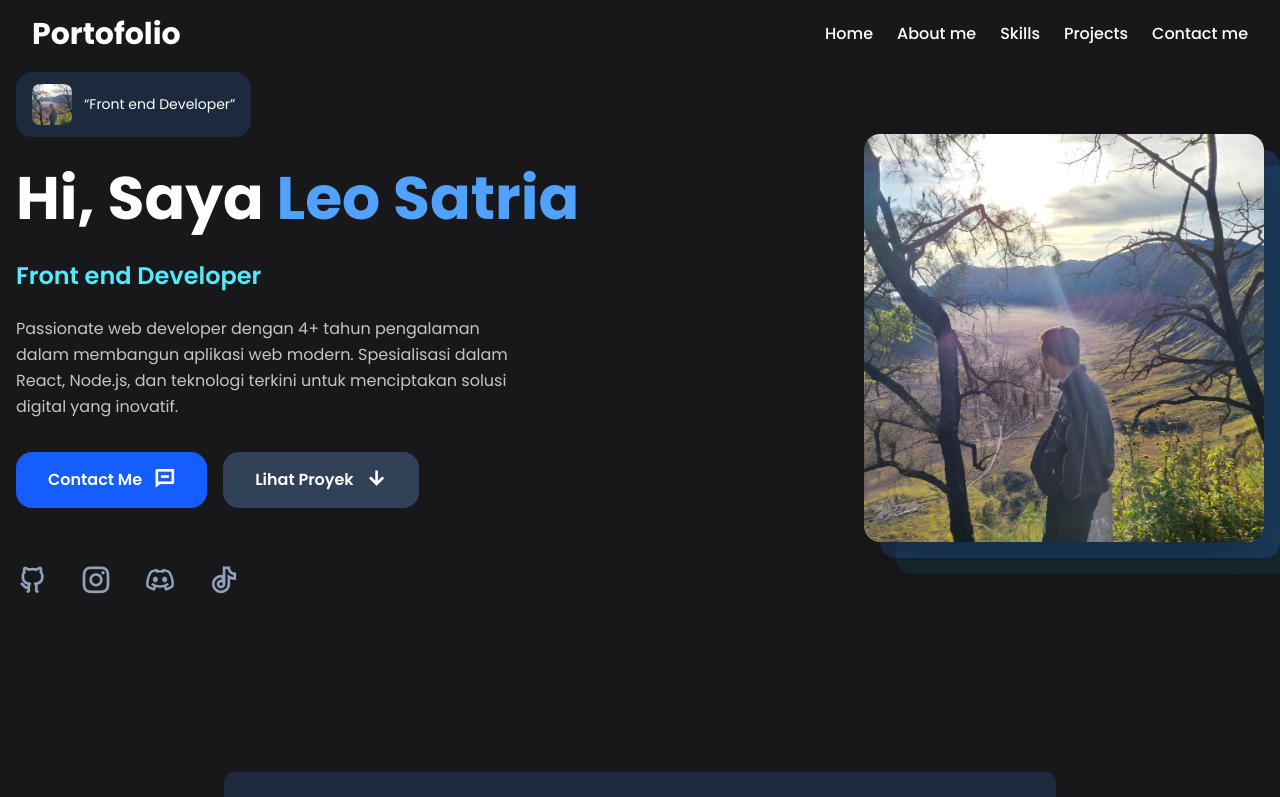
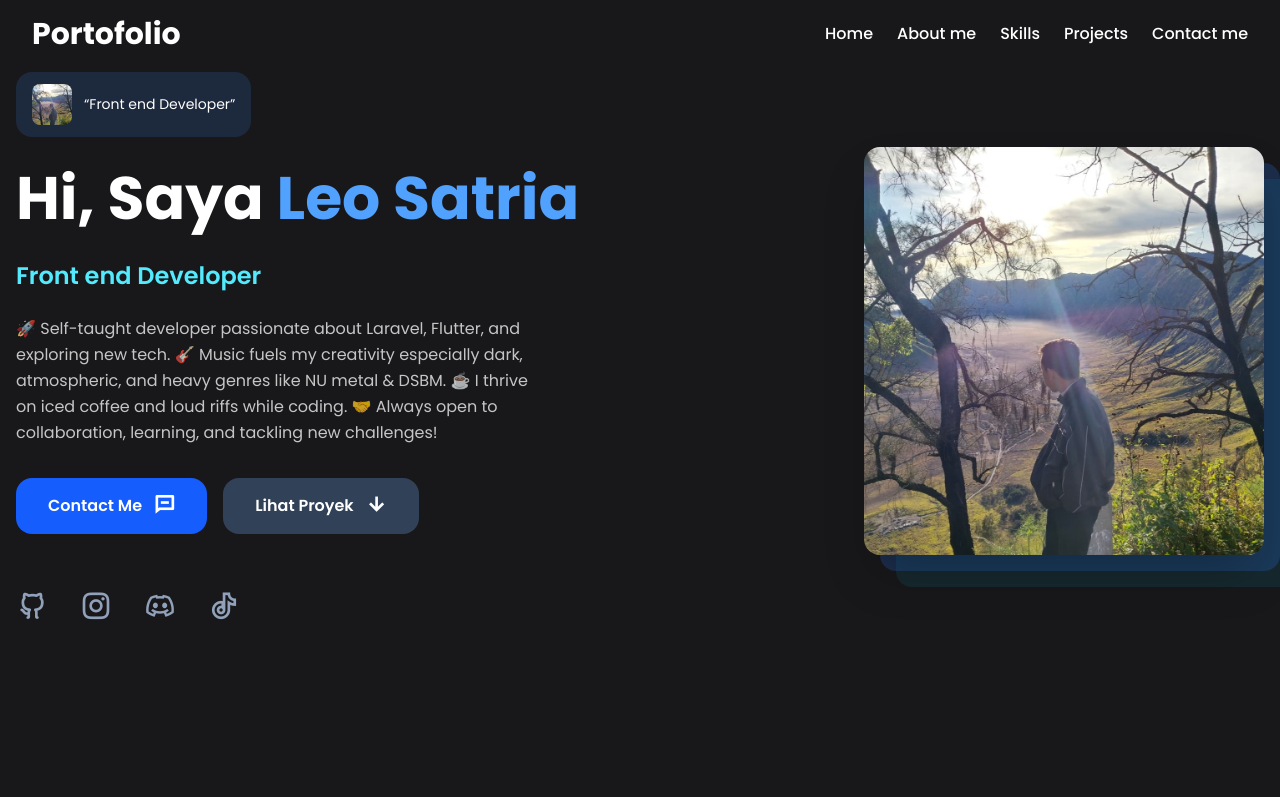
Before and after one commit to Vendettaa666/Vendettaa666, a React (Vite) app: page / in a window 1280 px wide. Shown: the top 797 px of the page. Built offline with nearby package versions, Linux system fonts and the light colour scheme.

Commit message:
update: bio

```diff
--- a/src/App.jsx
+++ b/src/App.jsx
@@ -28,9 +28,10 @@ function App() {
           </h2>
 
           <p className="text-sm sm:text-base leading-relaxed mb-6 lg:mb-8 opacity-75 max-w-lg mx-auto lg:mx-0">
-            Passionate web developer dengan 4+ tahun pengalaman dalam membangun
-            aplikasi web modern. Spesialisasi dalam React, Node.js, dan
-            teknologi terkini untuk menciptakan solusi digital yang inovatif.
+            🚀 Self-taught developer passionate about Laravel, Flutter, and exploring new tech.
+🎸 Music fuels my creativity especially dark, atmospheric, and heavy genres like NU metal & DSBM.
+☕ I thrive on iced coffee and loud riffs while coding.
+🤝 Always open to collaboration, learning, and tackling new challenges!
           </p>
 
           <div className="flex flex-col sm:flex-row items-center justify-center lg:justify-start gap-3 sm:gap-4">
```
